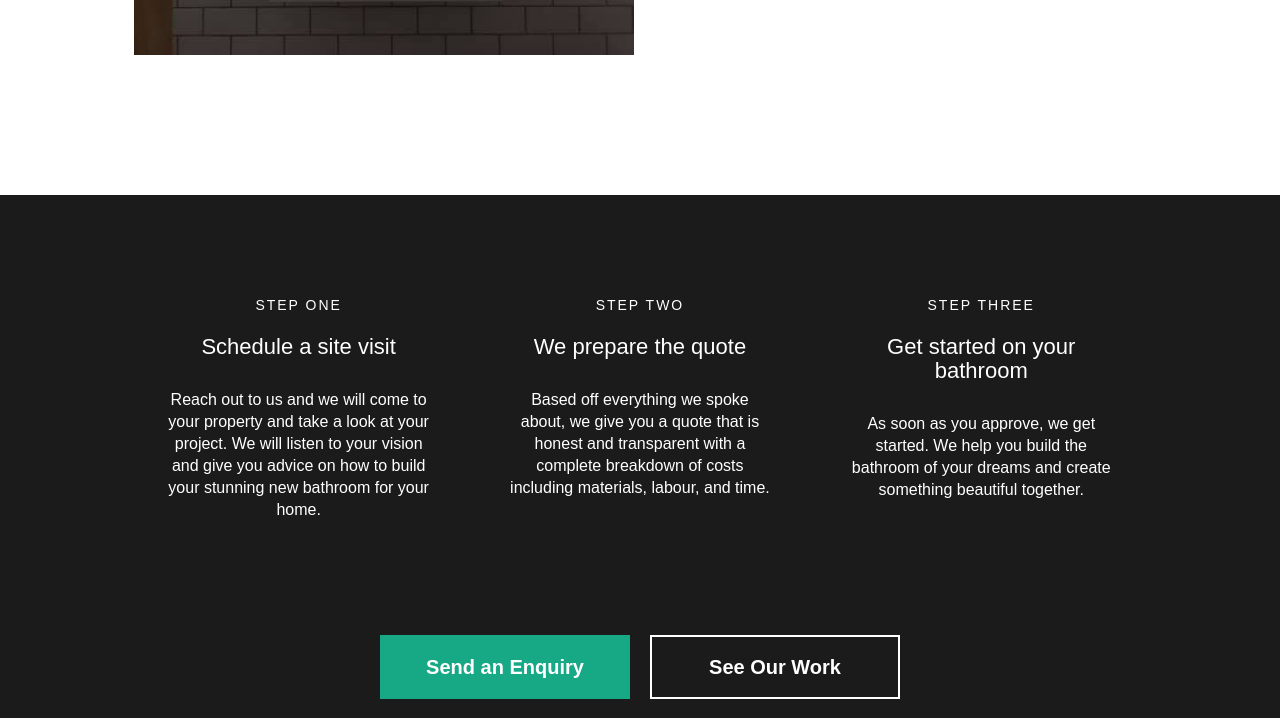
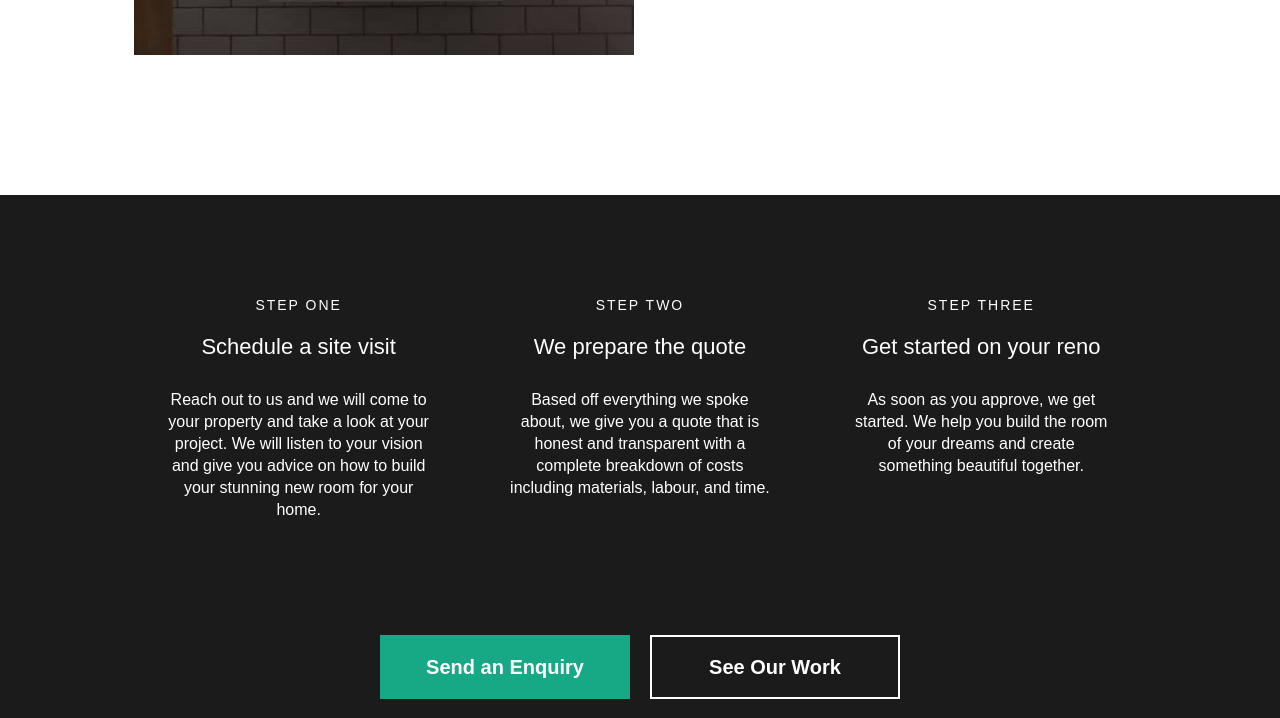
Before and after one commit to uBloom/Mint-Constructions-Group, a plain HTML site: page index.html in a window 1280 px wide. Shown: the part 4712-5430 px from the top of the page. Drawn offline with nearby package versions, Linux system fonts and the light colour scheme; a script that the page names is missing.

Commit message:
Update index.html

```diff
--- a/index.html
+++ b/index.html
@@ -217,7 +217,7 @@
               </svg></div>
           </div>
           <div class="div-block-16">
-            <h4 class="heading-4">Over 10 Years Experience</h4>
+            <h4 class="heading-4">Over 16 Years Experience</h4>
             <div class="text-block-5">Get the best of the best renovations here at Mint Constructions Group with over 16 years of experience in the industry. That&#x27;s the experience of thousands of reno&#x27;s. </div>
           </div>
         </div>
@@ -289,7 +289,7 @@
       <div class="div-block-22">
         <div class="text-block-6">STEP ONE</div>
         <h4 class="heading-6">Schedule a site visit</h4>
-        <p class="paragraph-3">Reach out to us and we will come to your property and take a look at your project. We will listen to your vision and give you advice on how to build your stunning new bathroom for your home.</p>
+        <p class="paragraph-3">Reach out to us and we will come to your property and take a look at your project. We will listen to your vision and give you advice on how to build your stunning new room for your home.</p>
       </div>
       <div class="div-block-22">
         <div class="text-block-6">STEP TWO</div>
@@ -298,8 +298,8 @@
       </div>
       <div class="div-block-22">
         <div class="text-block-6">STEP THREE</div>
-        <h4 class="heading-6">Get started on your bathroom</h4>
-        <p class="paragraph-3">As soon as you approve, we get started. We help you build the bathroom of your dreams and create something beautiful together.</p>
+        <h4 class="heading-6">Get started on your reno</h4>
+        <p class="paragraph-3">As soon as you approve, we get started. We help you build the room of your dreams and create something beautiful together.</p>
       </div>
     </div>
     <div class="div-block-18">
```
